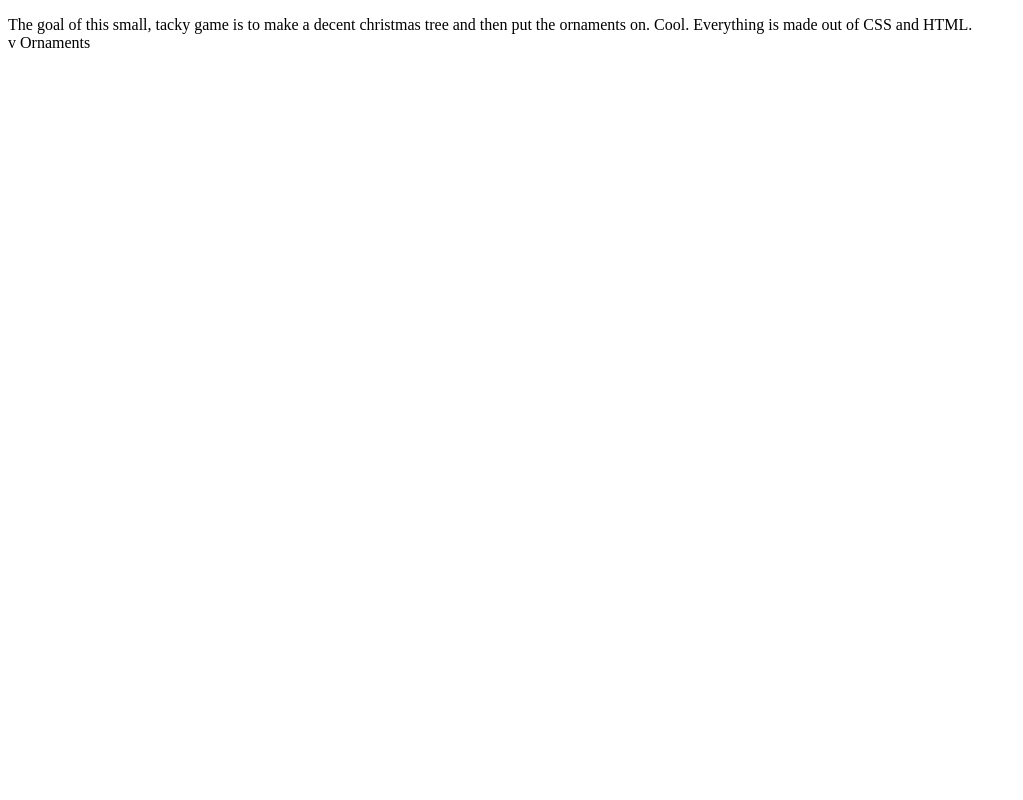
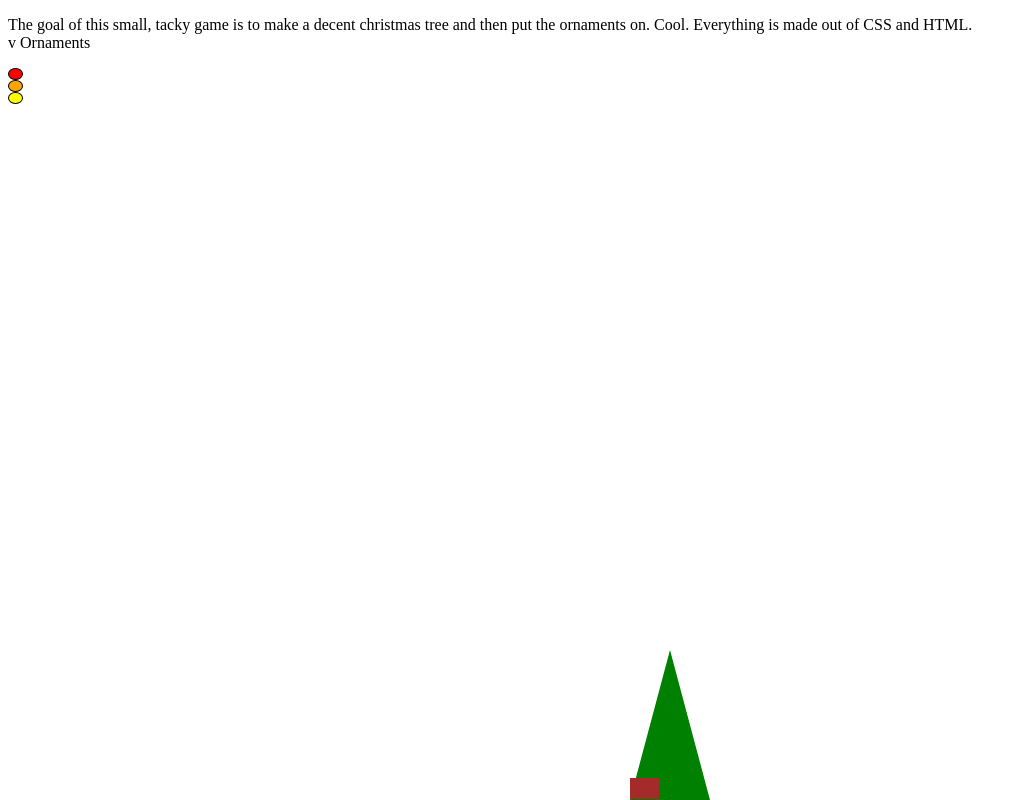
Before and after one commit to GreenDaBean/ornamentpresent, a plain HTML site: page index.html in a window 1280 px wide. Shown: the whole page, without its empty margins (0-1023 px from the left). Drawn offline with nearby package versions, Linux system fonts and the light colour scheme.

Commit message:
Update index.html

```diff
--- a/index.html
+++ b/index.html
@@ -2,7 +2,7 @@
 <html>
 
 <head>
-<link rel="stylesheet" type="text/css" href="colors.css">
+<link rel="stylesheet" type="text/css" href="color.css">
 <script src="https://ajax.googleapis.com/ajax/libs/jquery/1.11.3/jquery.min.js"></script>
 <link rel="stylesheet" href="https://ajax.googleapis.com/ajax/libs/jqueryui/1.11.4/themes/smoothness/jquery-ui.css">
 <script src="https://ajax.googleapis.com/ajax/libs/jqueryui/1.11.4/jquery-ui.min.js"></script>
```
